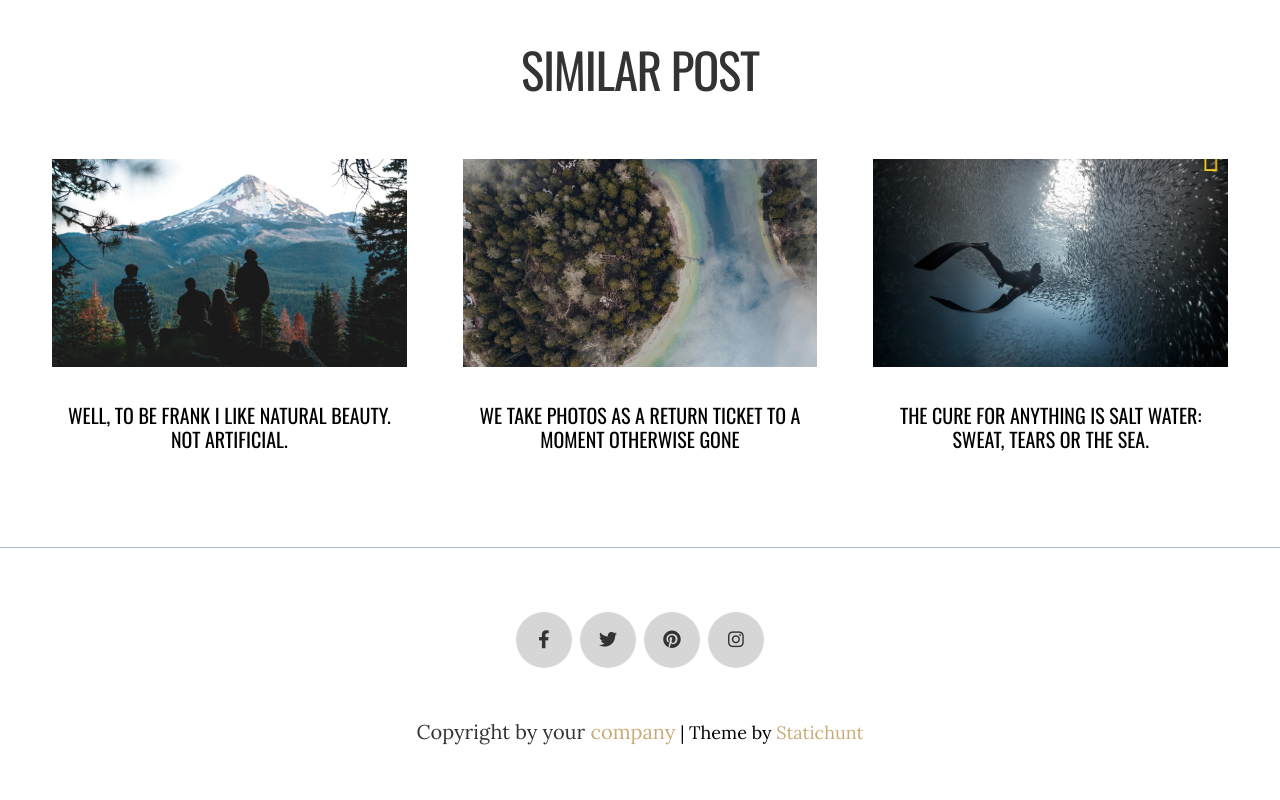
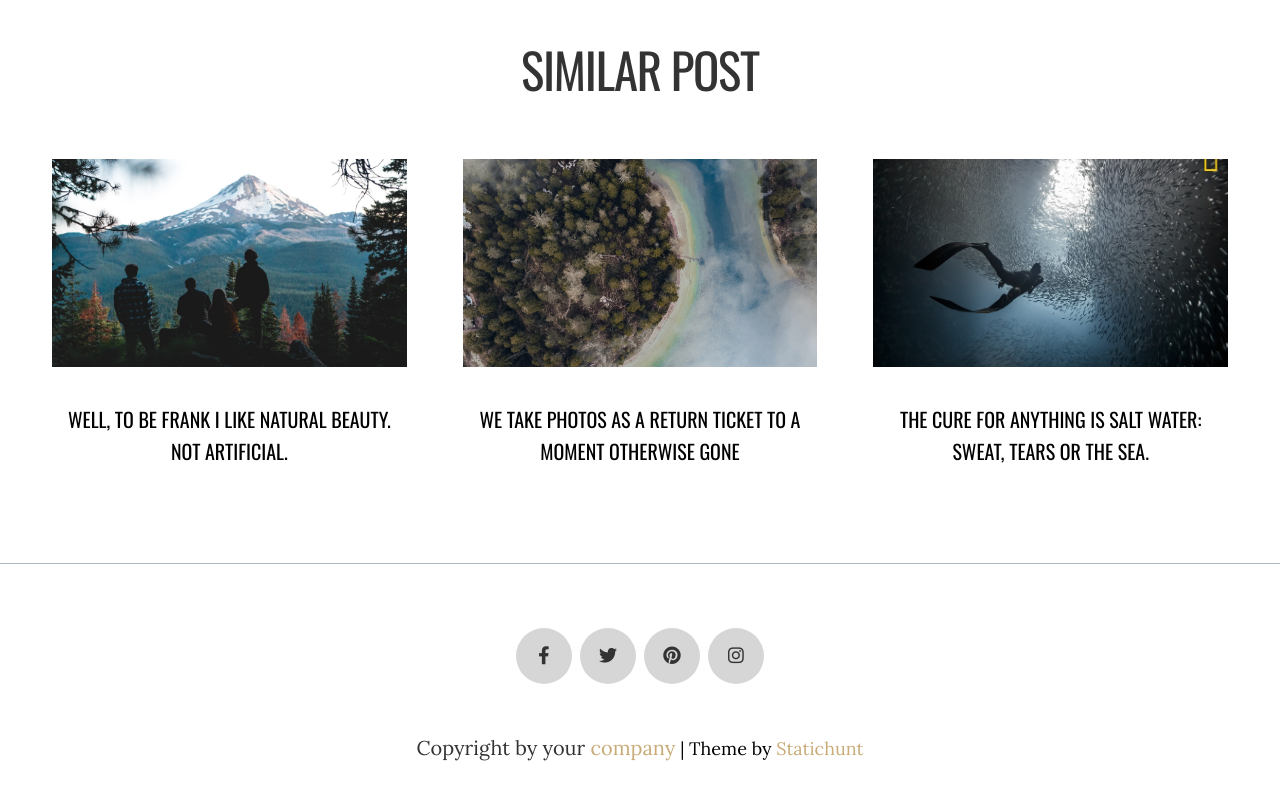
Before and after one commit to statichunt/techfeed-nextjs, a Next.js app: page /post/find-love in a window 1280 px wide. Shown: the part 3441-4241 px from the top of the page. Built offline with nearby package versions, Linux system fonts and the light colour scheme.

Commit message:
update: post title

```diff
--- a/styles/globals.css
+++ b/styles/globals.css
@@ -94,7 +94,7 @@
     @apply w-full md:h-52 h-37 relative;
   }
   .blogTitle {
-    @apply text-h5 font-primary mb-4 font-medium leading-6 uppercase text-center hover:opacity-70 transition duration-500 ease-in-out;
+    @apply text-h5 font-primary mb-4 font-medium leading-8 uppercase text-center hover:opacity-70 transition duration-500 ease-in-out;
   }
   /* social icon */
   .socialMedia {
```
